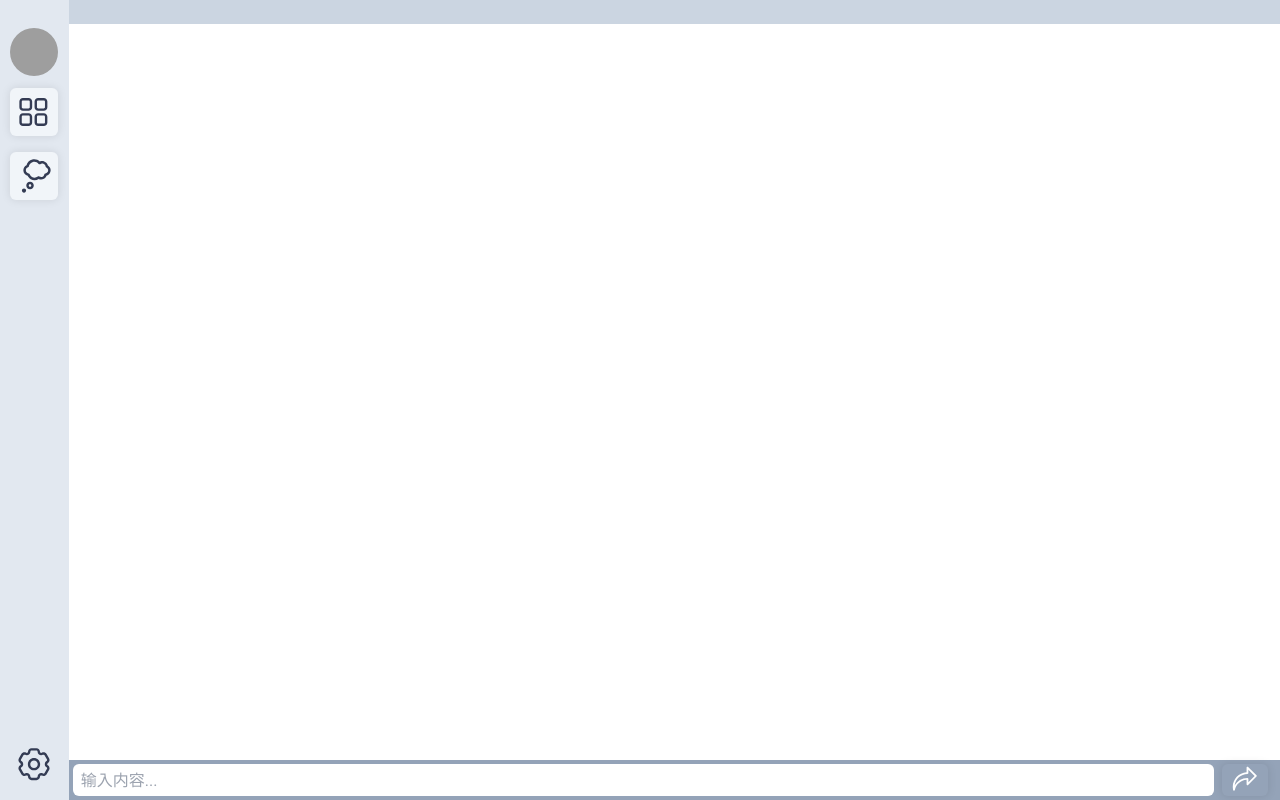
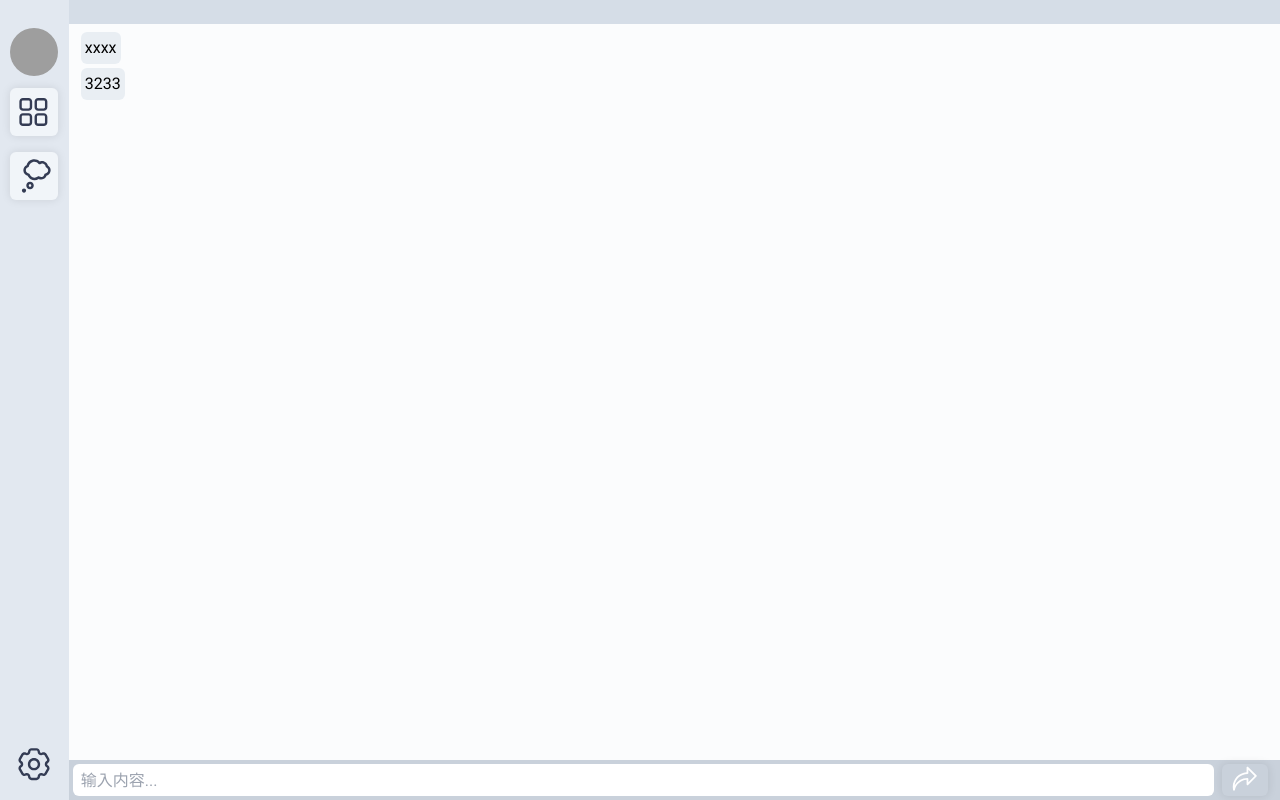
Before and after one commit to lemonade-lab/alemon-desktop, a React (Vite) app: page /#/chat in a window 1280 px wide. Built offline with nearby package versions, Linux system fonts and the light colour scheme; grey boxes are pictures that could not be loaded; a web font is replaced by a local one.

Commit message:
feat: 增加键盘输入

```diff
--- a/src/pages/chat/App.tsx
+++ b/src/pages/chat/App.tsx
@@ -1,40 +1,37 @@
 import { useEffect, useState } from 'react'
 import { SendIcon } from '../Icon'
 export default () => {
-  const [message, setMessage] = useState<string[]>([])
+  const [message, setMessage] = useState<string[]>(['xxxx', '3233'])
   const [value, setValue] = useState('')
   useEffect(() => {
     setValue('')
+    // 滑动滚动条到下面
   }, [message])
   return (
     <section className="bg-white h-full flex flex-col">
-      <section className="h-6 drag-area bg-slate-300" />
-      <section className="flex-1 px-2 overflow-y-auto webkit">
+      <section className="h-6 drag-area bg-slate-300 bg-opacity-80" />
+      <section className="flex-1 px-3 py-2 overflow-y-auto flex gap-1 flex-col webkit bg-slate-50 bg-opacity-50">
         {message.map((item, index) => (
-          <div key={index}>{item}</div>
+          <div key={index} className=" bg-slate-200 bg-opacity-70 mr-auto p-1 rounded-md">
+            {item}
+          </div>
         ))}
       </section>
-      <section className="w-full flex flex-row justify-center p-1 bg-slate-400 ">
+      <section className="w-full flex flex-row justify-center p-1 bg-slate-400 bg-opacity-50">
         <input
           type="text"
-          className="rounded-md w-full h-8 px-2"
+          className="rounded-md w-full h-8 px-2 outline-none"
           value={value}
           onChange={e => setValue(e.target.value)}
           placeholder="输入内容..."
+          onKeyDown={event => {
+            if (event.key === 'Enter') {
+              setMessage(message.concat([value]))
+            }
+          }}
         />
         <div
-          className="
-            shadow-centent
-            mx-2
-            cursor-pointer
-            px-2
-            rounded-md
-            border-0
-          hover:border-blue-500
-          focus:border-blue-500
-          focus:ring-blue-500
-            disabled:opacity-50
-            disabled:pointer-events-none"
+          className="shadow-centent mx-2 cursor-pointer px-2 rounded-md  border-0"
           onClick={() => setMessage(message.concat([value]))}
         >
           <SendIcon />
```
